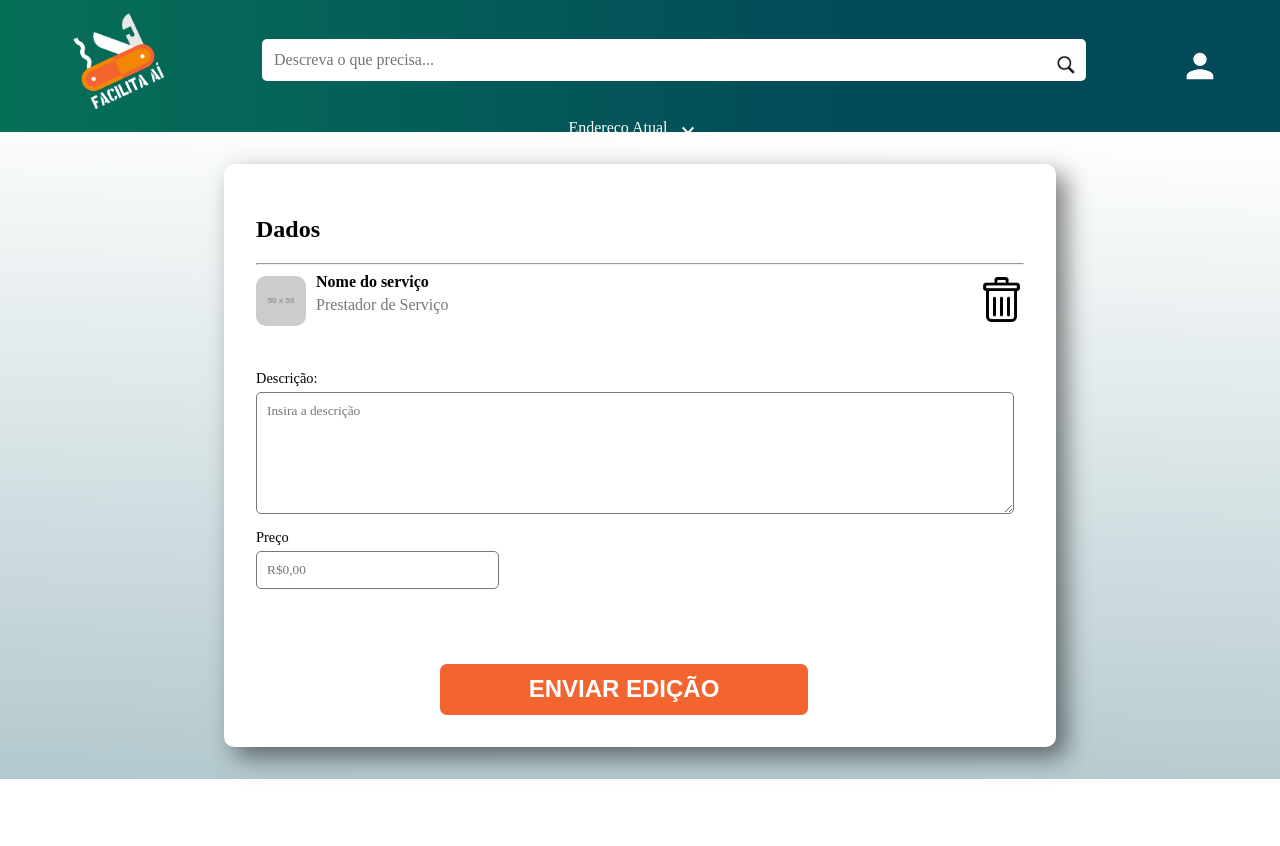
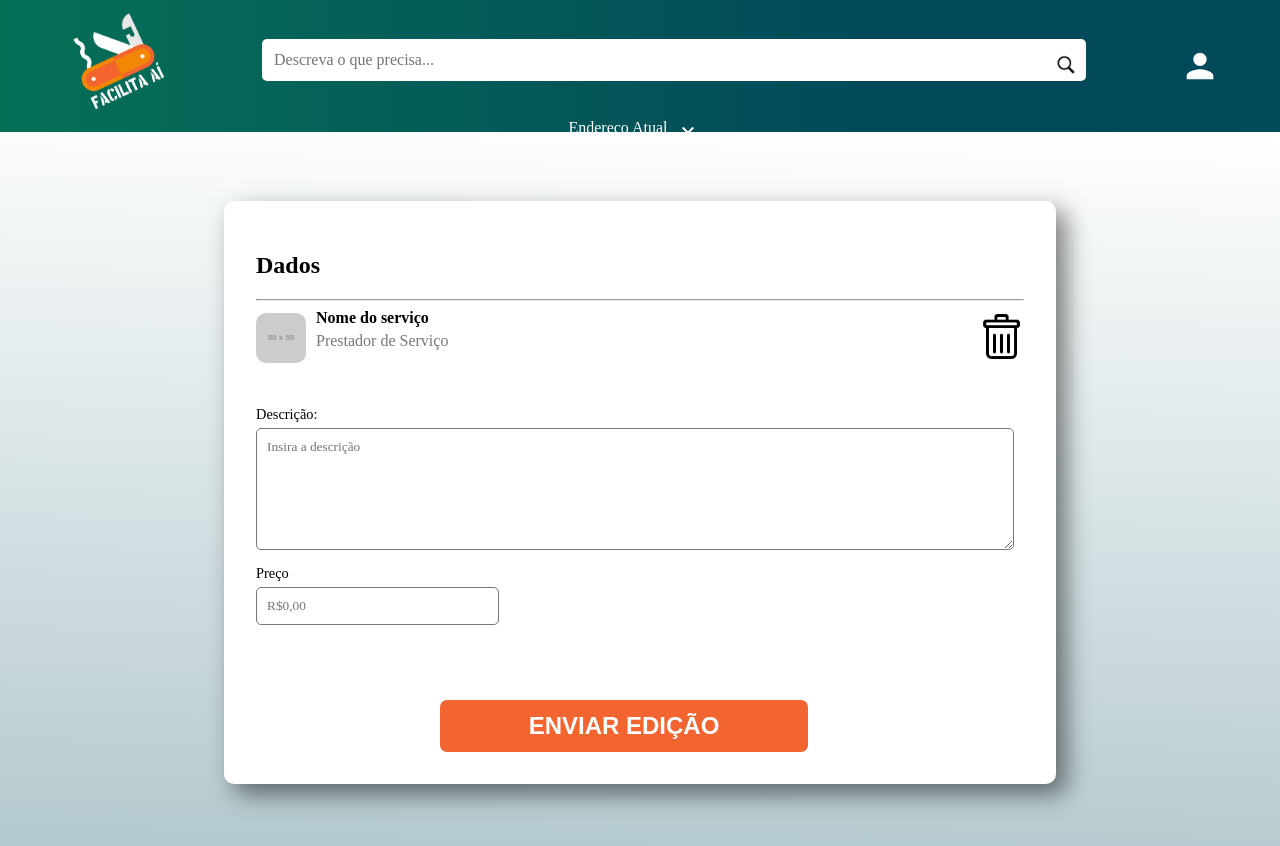
Before and after one commit to PET-Sistemas/FRONT-Facilita-ai, a Vue app: page /servico in a window 1280 px wide. Shown: the top 846 px of the page. Before the commit the page ends 800 px from the top, so only its background shows below. Built offline with nearby package versions, Linux system fonts and the light colour scheme; what vue-the-mask would draw is missing.

Commit message:
Fix:ajuste de tamanho do gradiente

```diff
--- a/src/features/servico/view/ServicoTela.vue
+++ b/src/features/servico/view/ServicoTela.vue
@@ -89,18 +89,25 @@ export default {
 </script>
 
 <style>
+
 html,
 body {
   height: 100%;
-  margin: 0;
+  margin: 0px;
 }
 
 body {
   overflow-y: scroll;
 }
 
+::-webkit-scrollbar {
+    width: 0px;  /* Para barra de rolagem vertical */
+    height: 0px; /* Para barra de rolagem horizontal */
+  }
+
 .service-container {
-  height: 100%;
+  min-height: 90vh;
+  max-height: 100%;
   width: 100%;
   display: flex;
   flex-direction: column;
```
